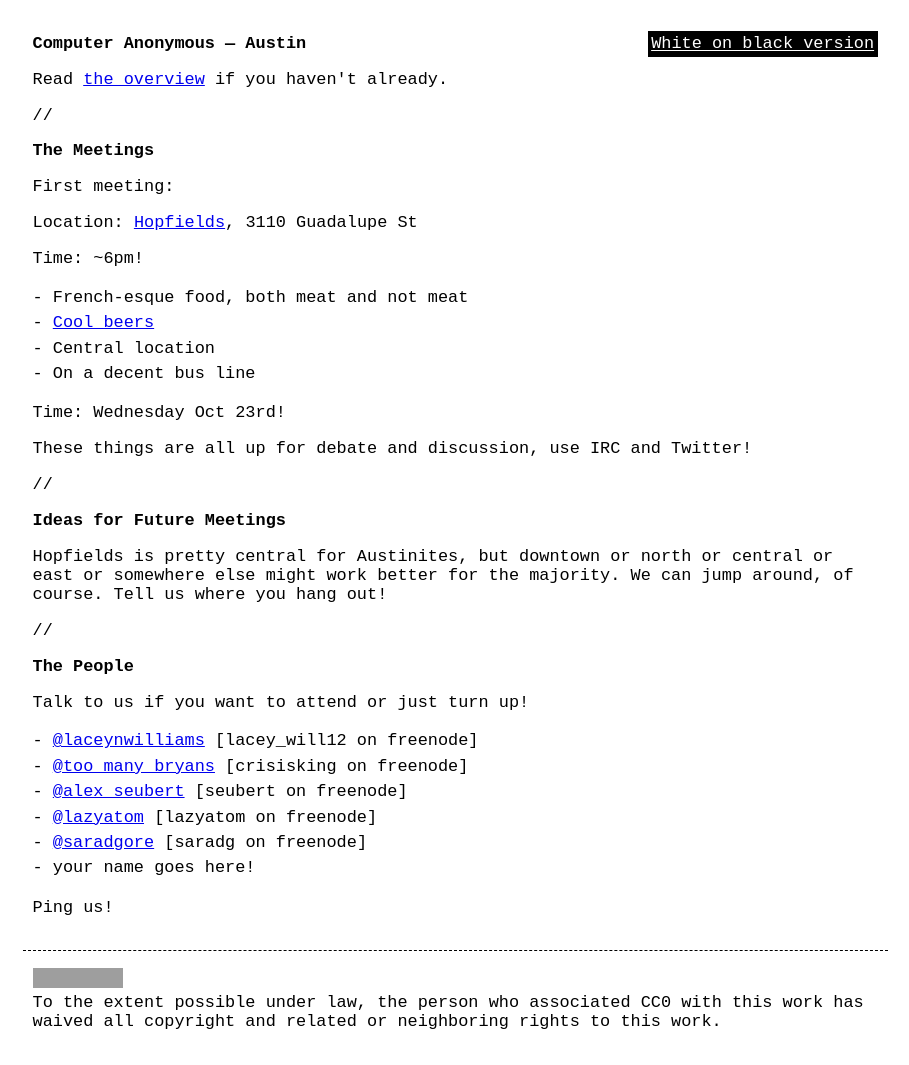
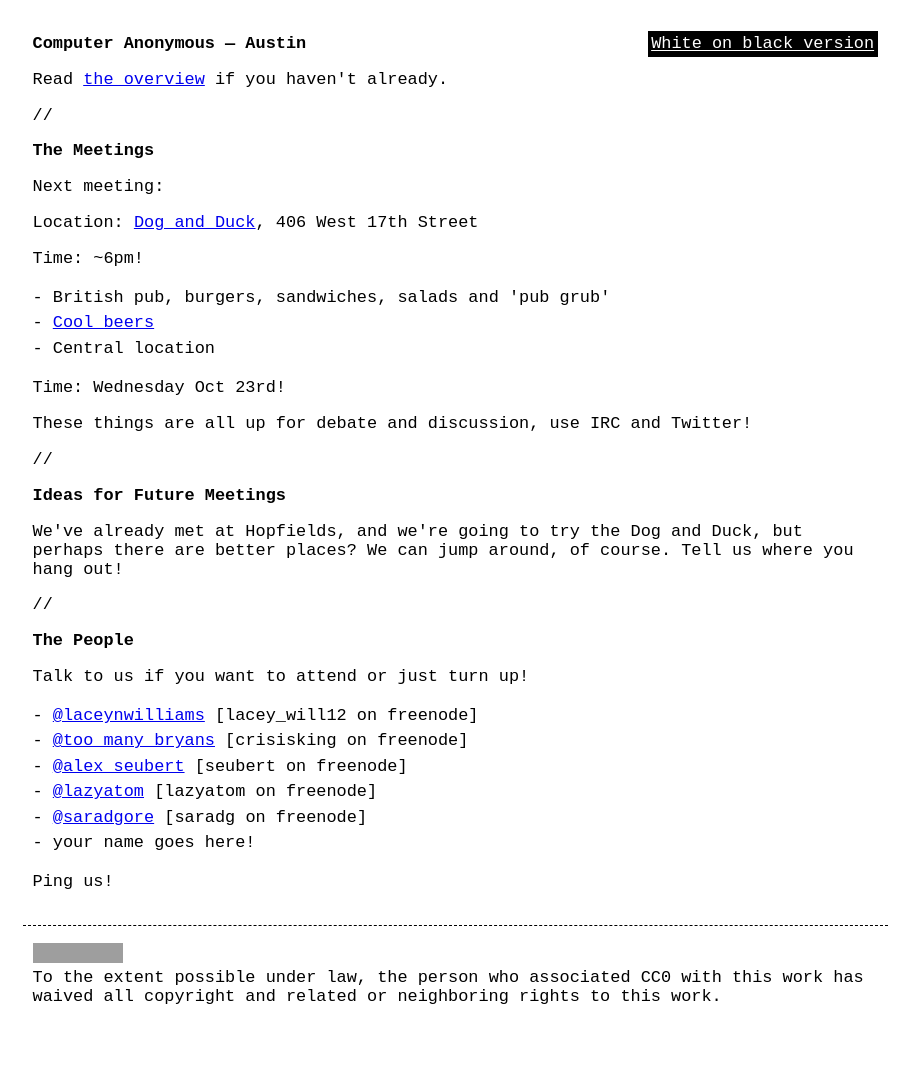
Before and after one commit to computeranonymous/computer, a Jekyll site: the page built from us_austin.html, in a window 1280 px wide. Shown: the whole page, without its empty margins (185-1094 px from the left). Built offline with Jekyll 4.4.1, drawn with Linux system fonts in a browser that asks for light colours; after the commit the page ends 1040 px from its top, so only the background shows below that; grey boxes are pictures that could not be loaded.

Commit message:
Change Austin location to the Dog & Duck

```diff
--- a/us_austin.html
+++ b/us_austin.html
@@ -10,15 +10,14 @@ title: Computer Anonymous - Austin
 
 <h2>The Meetings</h2>
 
-<p>First meeting:</p>
+<p>Next meeting:</p>
 
-<p>Location: <a href="http://hopfieldsaustin.com/">Hopfields</a>, 3110 Guadalupe St</p>
+<p>Location: <a href="http://www.dogandduckpub.com/">Dog and Duck</a>, 406 West 17th Street</p>
 <p>Time: ~6pm!</p>
 <ul>
-    <li>French-esque food, both meat and not meat</li>
-    <li><a href="http://www.taplister.com/bars/4e1a2449aeb7eb0120dbf401">Cool beers</a></li>
+    <li>British pub, burgers, sandwiches, salads and 'pub grub'</li>
+    <li><a href="http://www.taplister.com/bars/40b13b00f964a52095f31ee3">Cool beers</a></li>
     <li>Central location</li>
-    <li>On a decent bus line</li>
 </ul>
 
 <p>Time: Wednesday Oct 23rd!</p>
@@ -29,7 +28,7 @@ title: Computer Anonymous - Austin
 
 <h3>Ideas for Future Meetings</h3>
 
-<p>Hopfields is pretty central for Austinites, but downtown or north or central or east or somewhere else might work better for the majority. We can jump around, of course. Tell us where you hang out!</p>
+<p>We've already met at Hopfields, and we're going to try the Dog and Duck, but perhaps there are better places? We can jump around, of course. Tell us where you hang out!</p>
 
 <p>//</p>
 
```
